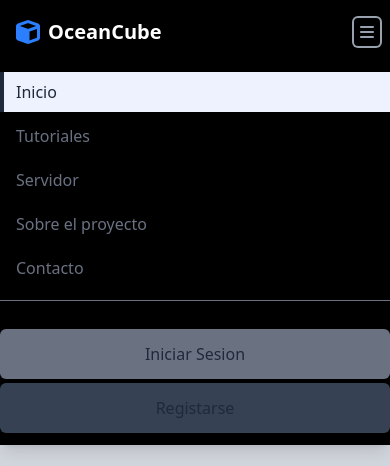
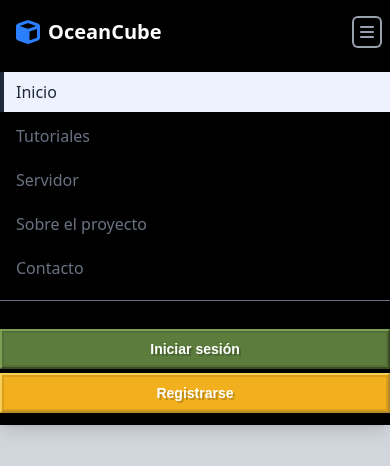
Before and after one commit to DarkDarkness2636/SanchezRojas_DanielJosabeth_PaginaWeb, a website: page public/index.html in a window 390 px wide. Both pictures are taken after a click on the button "Abrir menú". Shown: the top 466 px of the page. Drawn offline with nearby package versions, Linux system fonts and the light colour scheme; a web font is replaced by a local one.

```diff
--- a/public/index.html
+++ b/public/index.html
@@ -113,13 +113,7 @@
         <a href="#" class="border-transparent text-gray-500 hover:bg-gray-50 hover:border-gray-300 hover:text-gray-700 block pl-3 pr-4 py-2 border-l-4 text-base font-medium">Contacto</a>
       </div>
       <div class="pt-4 pb-3 border-t border-gray-500">
-        <div class="mt-3 space-y-1">
-          <button class="w-full flex items-center justify-center px-8 py-3 border border-transparent text-base font-medium rounded-md text-primary bg-gray-500 hover:bg-indigo-500 md:py-4 md:text-lg md:px-10">
-            Iniciar Sesion
-          </button>
-          <button class="w-full flex items-center justify-center px-8 py-3 border border-transparent text-base font-medium rounded-md text-primary bg-gray-700 hover:bg-blue-700 md:py-4 md:text-lg md:px-10">
-            Registarse
-          </button>
+        <div id="mobile-auth-buttons" class="mt-3 space-y-1">
         </div>
       </div>
     </div>
--- a/public/js/auth.js
+++ b/public/js/auth.js
@@ -176,6 +176,7 @@
  */
 function updateAuthUI() {
     const authButtons = document.getElementById('auth-buttons');
+    const mobileAuthButtons = document.getElementById('mobile-auth-buttons');
     if (!authButtons) return;
 
     const token = localStorage.getItem('token');
@@ -193,6 +194,19 @@
                 </button>
             </div>
         `;
+        mobileAuthButtons.innerHTML = `
+            <div class="pt-4 pb-3 border-t border-gray-500">
+                <div class="px-4 py-2 text-white text-center">
+                    <i class="fas fa-user-circle mr-2"></i>
+                    ${user.username}
+                </div>
+                <div class="mt-3 px-4">
+                    <button data-logout class="minecraft-btn minecraft-btn-red w-full hover:transform hover:translate-y-0.5 transition-transform">
+                        <span class="px-3 py-2 block text-sm">Cerrar sesión</span>
+                    </button>
+                </div>
+            </div>
+        `;
     } else {
         authButtons.innerHTML = `
             <a href="/login" class="minecraft-btn minecraft-btn-green hover:transform hover:translate-y-0.5 transition-transform mr-4">
@@ -202,6 +216,14 @@
                 <span class="px-4 py-2 block">Registrarse</span>
             </a>
         `;
+        mobileAuthButtons.innerHTML = `
+        <a href="/login" class="minecraft-btn minecraft-btn-green w-full text-center hover:transform hover:translate-y-0.5 transition-transform">
+            <span class="px-3 py-2 block text-sm">Iniciar sesión</span>
+        </a>
+        <a href="/register" class="minecraft-btn minecraft-btn-yellow w-full text-center hover:transform hover:translate-y-0.5 transition-transform">
+            <span class="px-3 py-2 block text-sm">Registrarse</span>
+        </a>
+        `
     }
 }
 
```
